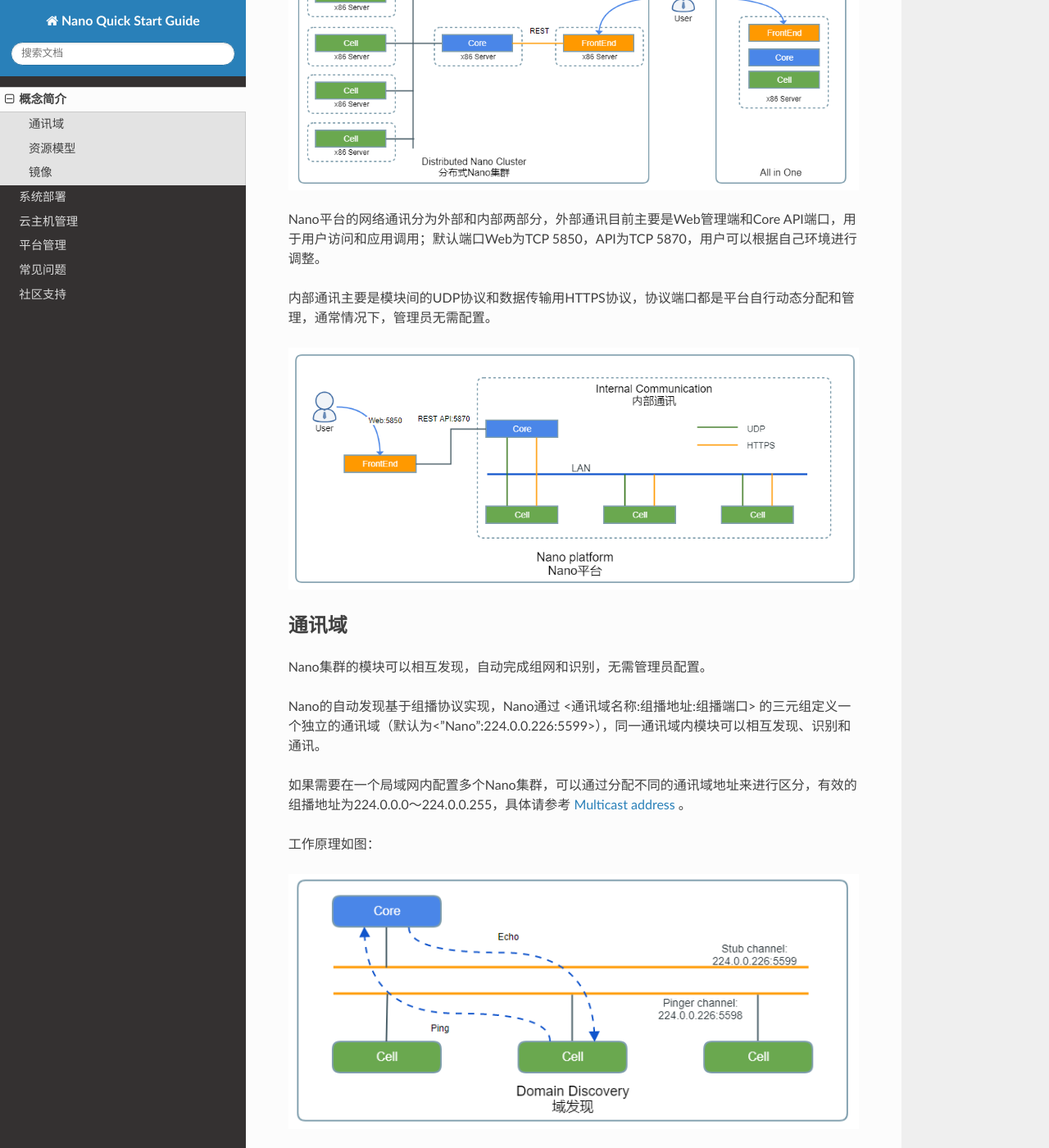
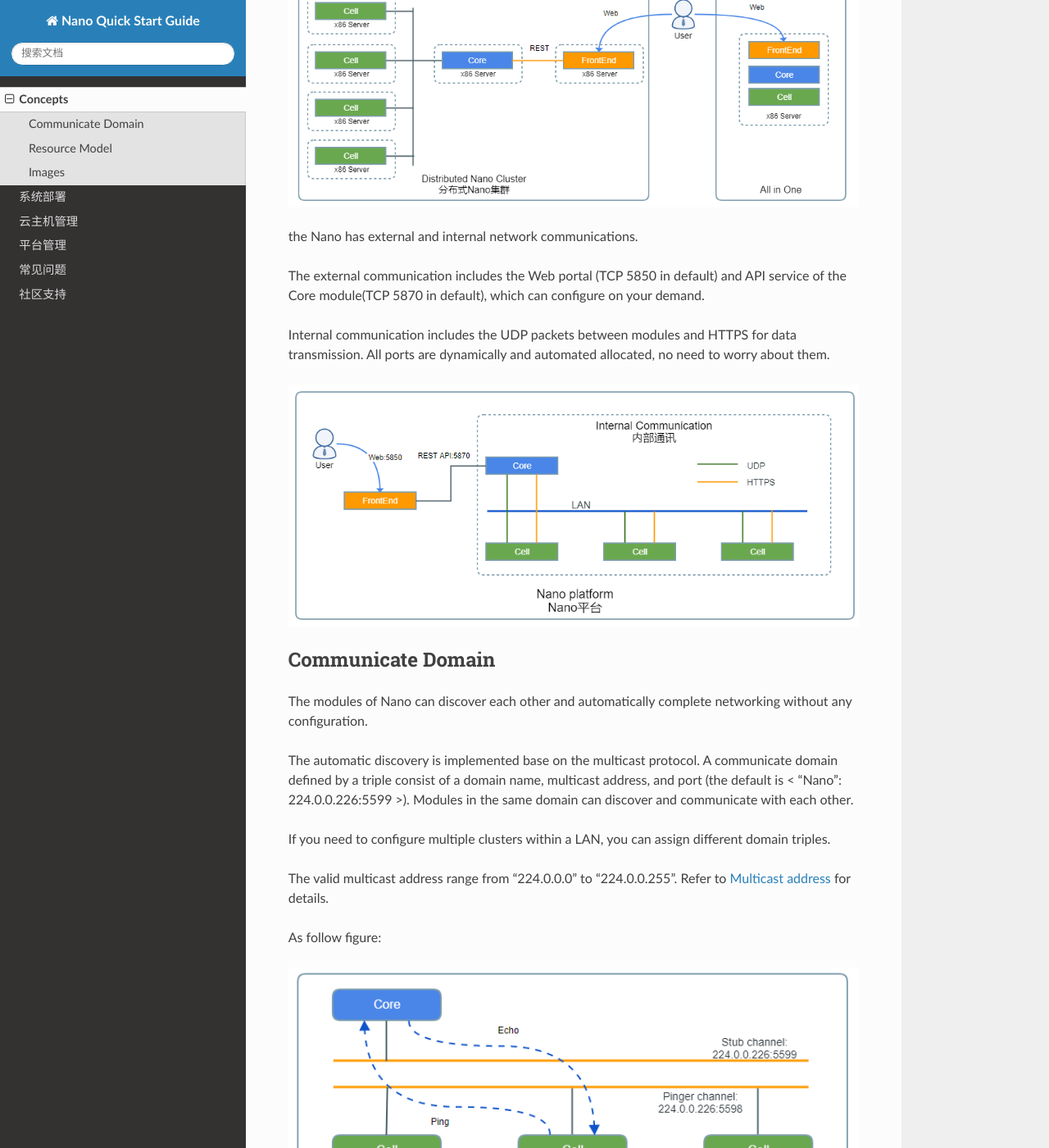
Before and after one commit to project-nano/quick-start-en, a Sphinx documentation site: the page built from docs/concept.rst, in a window 1280 px wide and 1400 px high, scrolled down 641 px. Shown: the whole window at 82% size. Built offline with Sphinx 7.4.7 and the Read the Docs theme 2.0.0, drawn with Linux system fonts in a browser that asks for light colours; some of the changed text lies outside the part shown.

Commit message:
update concepts

```diff
--- a/docs/concept.rst
+++ b/docs/concept.rst
@@ -1,44 +1,50 @@
 .. concept .
 
-.. contents:: 本章目录
+.. contents:: Chapters
   :depth: 2
 
 -----------
-概念简介
+Concepts
 -----------
 
-Nano平台目前包含三个模块：Core/Cell/FrontEnd
+A Nano platform currently consists of three modules: Core, Cell, and FrontEnd.
 
-Cell负责云主机的创建与管理；Core将多个Cell组成资源池，根据需求在池内调度和分配云主机；FrontEnd调用Core的API接口为用户提供HTML5的管理门户。
+The Cell creates and manages virtual machines. The Core forms resource pools using multiple Cells, to schedule and allocates instances on demand; FrontEnd provides an HTML5 web portal based on the API service of the Core module.
 
-所有模块可以安装在一个服务器上，作为All In One平台进行体验和测试，但是对生产环境部署时，为了保障平台可用性，建议每个模块都部署在独立服务器上，如下图所示：
+Although all modules can install on a single server, it recommends that each module deploys on a separate server for better availability on a production system. As blow figure:
+
+
 
 .. image:: images/1_1_nano_modules.png
 
-Nano平台的网络通讯分为外部和内部两部分，外部通讯目前主要是Web管理端和Core API端口，用于用户访问和应用调用；默认端口Web为TCP 5850，API为TCP 5870，用户可以根据自己环境进行调整。
+the Nano has external and internal network communications.
 
-内部通讯主要是模块间的UDP协议和数据传输用HTTPS协议，协议端口都是平台自行动态分配和管理，通常情况下，管理员无需配置。
+The external communication includes the Web portal (TCP 5850 in default) and API service of the Core module(TCP 5870 in default), which can configure on your demand.
+
+Internal communication includes the UDP packets between modules and HTTPS for data transmission. All ports are dynamically and automated allocated, no need to worry about them.
 
 .. image:: images/1_2_communicate_overview.png
 
 
-通讯域
-==========
+Communicate Domain
+===============================
 
-Nano集群的模块可以相互发现，自动完成组网和识别，无需管理员配置。
+The modules of Nano can discover each other and automatically complete networking without any configuration.
 
-Nano的自动发现基于组播协议实现，Nano通过 <通讯域名称:组播地址:组播端口> 的三元组定义一个独立的通讯域（默认为<"Nano":224.0.0.226:5599>），同一通讯域内模块可以相互发现、识别和通讯。
+The automatic discovery is implemented base on the multicast protocol. A communicate domain defined by a triple consist of a domain name, multicast address, and port (the default is < "Nano": 224.0.0.226:5599 >). Modules in the same domain can discover and communicate with each other.
 
-如果需要在一个局域网内配置多个Nano集群，可以通过分配不同的通讯域地址来进行区分，有效的组播地址为224.0.0.0～224.0.0.255，具体请参考 `Multicast address <https://en.wikipedia.org/wiki/Multicast_address>`_ 。
+If you need to configure multiple clusters within a LAN, you can assign different domain triples.
 
-工作原理如图：
+The valid multicast address range from "224.0.0.0" to "224.0.0.255". Refer to `Multicast address <https://en.wikipedia.org/wiki/Multicast_address>`_ for details.
+
+As follow figure:
 
 .. image:: images/1_3_domain_discovery.png
 
-**Core作为接听模块，应该最先启动。** 如果Core停止服务或者重启，已经启动的模块会自动尝试找回Core服务并重新加入通讯组。
+**the Core must start first as a stub module.** If the Core stops service or restarts, the module already started will automatically attempt to resume communication.
 
-资源模型
-==========
+Resource Model
+========================
 
 一个Nano本地集群构成一个可用域(Zone)，一个域包含多个资源池(Pool)，每个资源池包含一个或者多个Cell资源节点。
 
@@ -48,8 +54,8 @@
 
 Nano平台搭建完成后，会有一个空的Default资源池，在尝试创建云主机之前，请记得 **首先往资源池中添加一个可用的Cell节点** 。
 
-镜像
-========
+Images
+==========
 
 为了便于云主机部署和维护，Nano提供了两种镜像：磁盘镜像和光盘镜像。
 
```
Also changed, not shown: docs/index.rst (+5 -5 lines).
